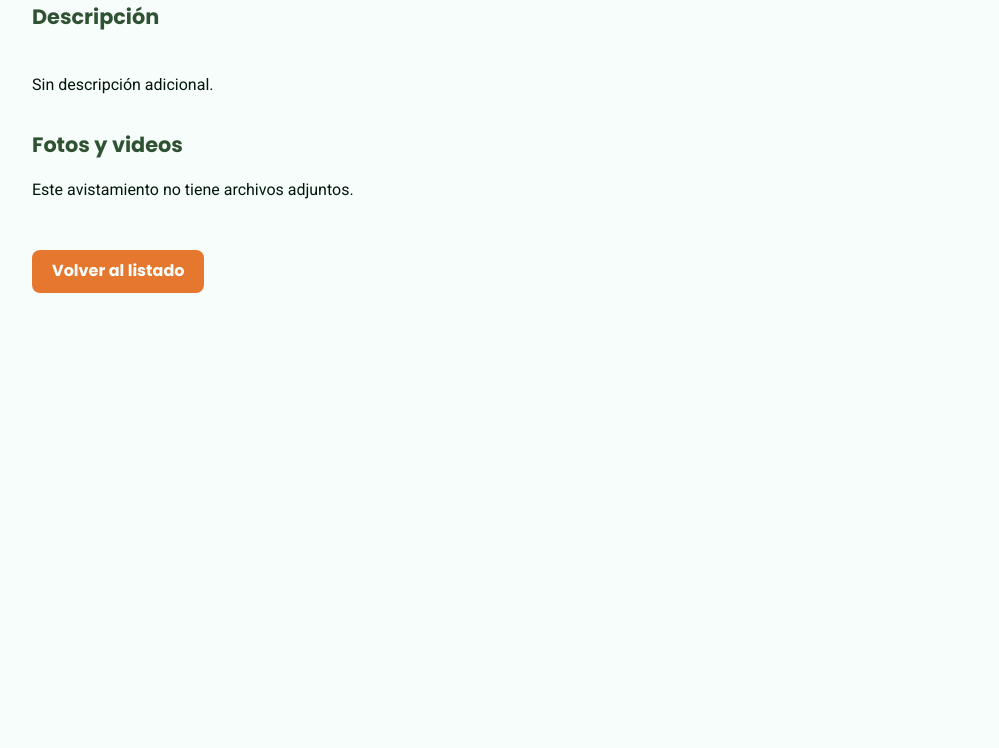
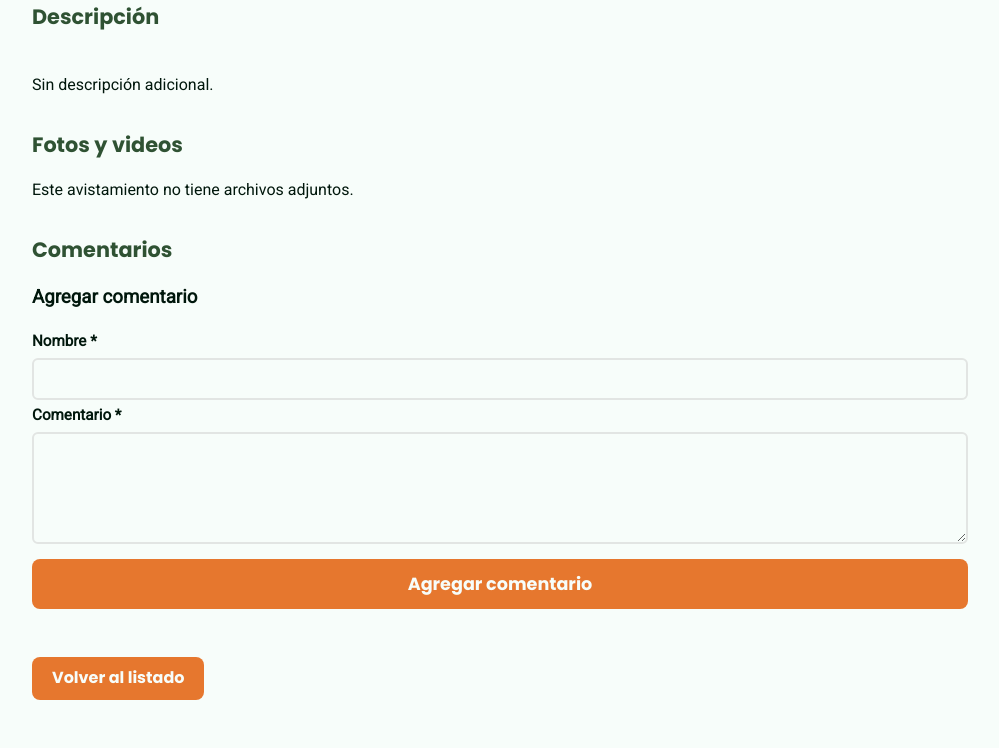
Before and after one commit to Diego2173/desarrollo_web_diego_mancilla, a Flask app: template templates/listadoAves/detalle.html in a window 1280 px wide. Shown: the part 466-1214 px from the top of the page, without its empty margins (140-1139 px from the left). Before the commit the page ends 759 px from the top, so only its background shows below. Run offline with Flask 3, Linux system fonts and the light colour scheme; the template is opened without the code that fills it, so the values that code supplies are empty; parts of the project's set-up code (start-up, migrations or seed data) failed here and were passed over.

Commit message:
feat: Add comment section with form for user input in 'detalle.html'

```diff
--- a/app.py
+++ b/app.py
@@ -299,7 +299,7 @@ def detalle(aid):
                            direccion = direccion
                            )
 
- # -%-%-%- Comentarios -%-%-%-
+# -%-%-%- Comentarios -%-%-%-
 # -------- GET --------
 @app.route("/avistamientos/<int:aid>/comentarios", methods=["GET"])
 def list_comentarios(aid):
--- a/database/db.py
+++ b/database/db.py
@@ -1,4 +1,3 @@
--- Active: 1790892494608@@127.0.0.1@3306@tarea2
 from datetime import datetime
 from sqlalchemy import create_engine, Column, Integer, String, ForeignKey, DateTime, Text, func, distinct, or_
 from sqlalchemy.orm import sessionmaker, declarative_base, relationship,  joinedload, selectinload
--- a/templates/listadoAves/detalle.html
+++ b/templates/listadoAves/detalle.html
@@ -4,6 +4,7 @@
 
 {% block head %}
   <link rel="stylesheet" href="{{ url_for('static', filename='css/listado.css') }}">
+  <link rel="stylesheet" href="{{ url_for('static', filename='css/form.css')}}"
 {% endblock %}
 
 {% block hero %}
@@ -63,6 +64,31 @@
       <p>Este avistamiento no tiene archivos adjuntos.</p>
     {% endif %}
 
+    <h2>Comentarios</h2>
+    <!-- Agregar lógica de mostrar listado de comentarios-->
+
+    <h3>Agregar comentario</h3>
+    <form id="formComentario" method="post" novalidate action="{{ url_for('create_comentario', aid=a.id) }}">
+
+      <div class="field">
+        <label for="comentario-nombre">Nombre <span class="required" aria-hidden="true">*</span></label>
+        <input type="text" id="comentario-nombre" name="nombre" minlength="3" required>
+        <span class="error-message" id="comentario-nombre-error"></span>
+      </div>
+
+      <div class="field">
+        <label for="comentario-texto">Comentario <span class="required" aria-hidden="true">*</span></label>
+        <textarea id="comentario-texto" name="texto" rows="3" cols="40" minlength="5" required></textarea>
+        <span class="error-message" id="comentario-texto-error"></span>
+      </div>
+
+      <span class="error-message" id="comentario-error"></span>
+      <button type="submit">Agregar comentario</button>
+
     <p><a class="volver" href="{{ url_for('listado', page=page, ave=ave_id, orden=orden, dir=direccion) }}">Volver al listado</a></p>
   </section>
 {% endblock %}
+
+{% block scripts %}
+  <script src="{{ url_for('static', filename='js/listadoAves/comentarios.js') }}">
+{% endblock scripts%}
```
